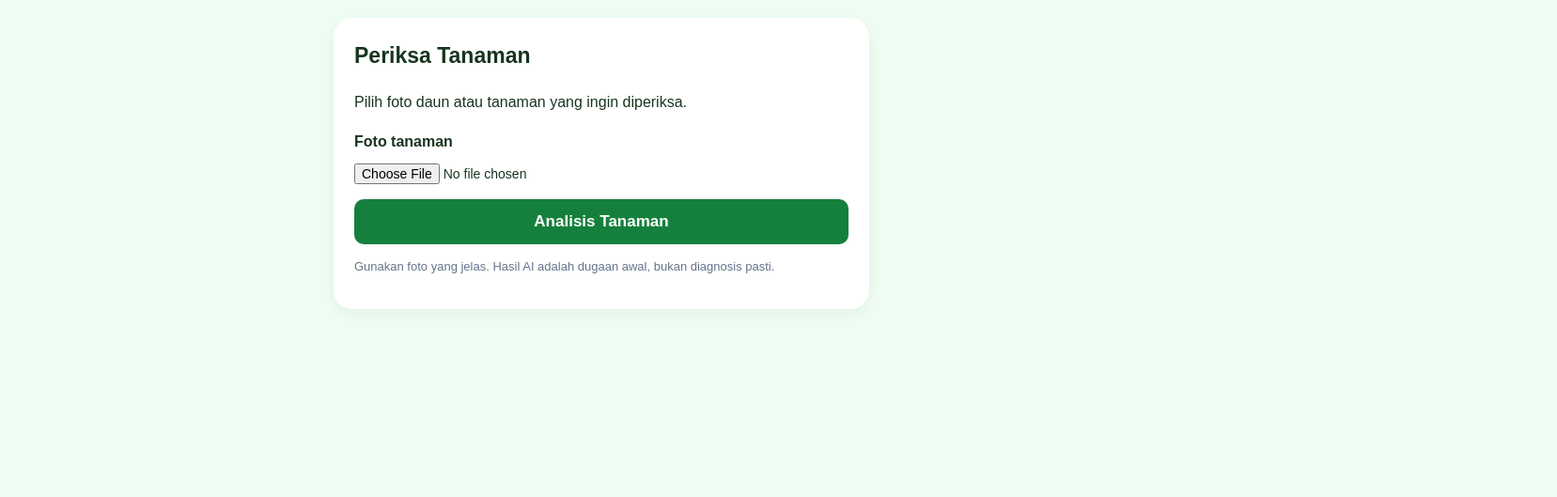
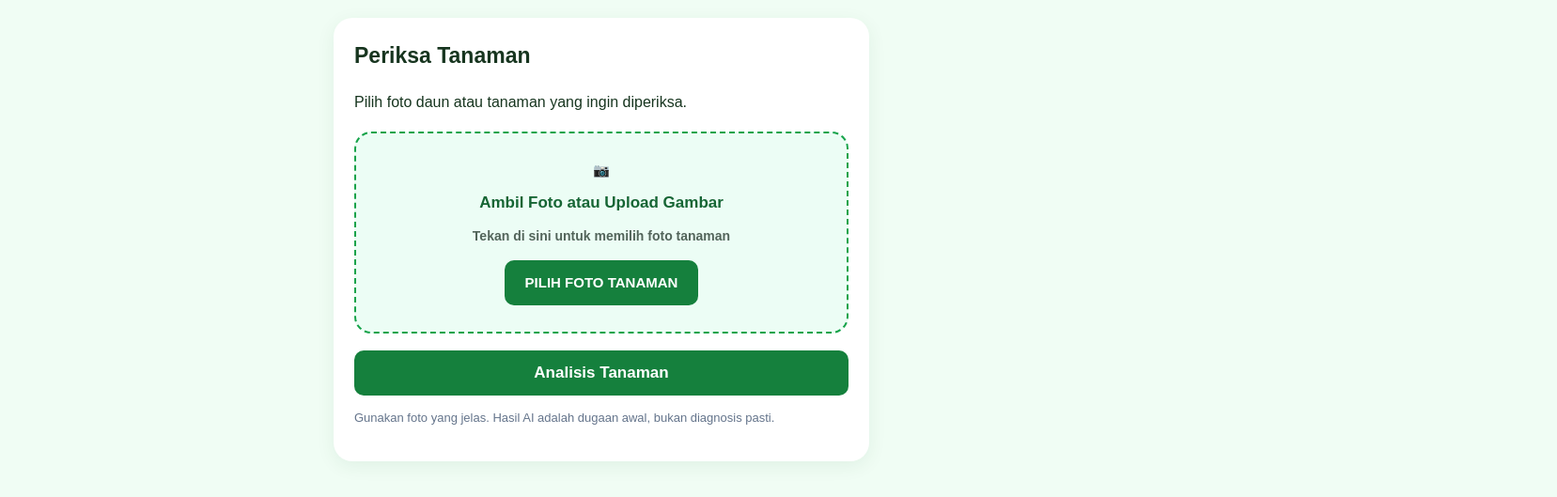
Before and after one commit to kenziealden312-max/tani-cam-ai, a plain HTML site: page index.html in a window 1280 px wide. Shown: the part 133-662 px from the top of the page at 94% size, 1657 px wide, since content can reach past the window. Drawn offline with Linux system fonts and the light colour scheme.

Commit message:
Update index.html

```diff
--- a/index.html
+++ b/index.html
@@ -82,6 +82,59 @@
     #result ul { padding-left: 22px; }
     .note { color: #64748b; font-size: 13px; }
     [hidden] { display: none !important; }
+
+.upload-box {
+  display: flex;
+  flex-direction: column;
+  align-items: center;
+  justify-content: center;
+  gap: 10px;
+  padding: 28px 16px;
+  margin: 18px 0;
+  background: #ecfdf5;
+  border: 2px dashed #16a34a;
+  border-radius: 18px;
+  text-align: center;
+  cursor: pointer;
+  transition: 0.2s;
+}
+
+.upload-box:active {
+  background: #dcfce7;
+  transform: scale(0.98);
+}
+
+.upload-icon {
+  font-size: 42px;
+}
+
+.upload-box strong {
+  font-size: 17px;
+  color: #166534;
+}
+
+.upload-box span {
+  font-size: 14px;
+  color: #52645a;
+}
+
+.upload-box .upload-button {
+  background: #15803d;
+  color: white;
+  padding: 12px 22px;
+  border-radius: 10px;
+  font-weight: bold;
+  font-size: 15px;
+  margin-top: 5px;
+}
+
+.file-input {
+  position: absolute;
+  width: 1px;
+  height: 1px;
+  opacity: 0;
+  overflow: hidden;
+    }
   </style>
 </head>
 <body>
@@ -95,13 +148,22 @@
       <h2>Periksa Tanaman</h2>
       <p>Pilih foto daun atau tanaman yang ingin diperiksa.</p>
 
-      <label for="image">Foto tanaman</label>
+
+<label class="upload-box" for="image">
+  <span class="upload-icon">📷</span>
+  <strong>Ambil Foto atau Upload Gambar</strong>
+  <span>Tekan di sini untuk memilih foto tanaman</span>
+  <span class="upload-button">PILIH FOTO TANAMAN</span>
+</label>
+
 <input
   id="image"
   type="file"
+  class="file-input"
   accept="image/jpeg,image/png,image/webp"
   capture="environment"
 >
+
 
       <img id="preview" alt="Pratinjau foto tanaman">
 
```
Lines whose indentation alone changed are shown as unchanged.
